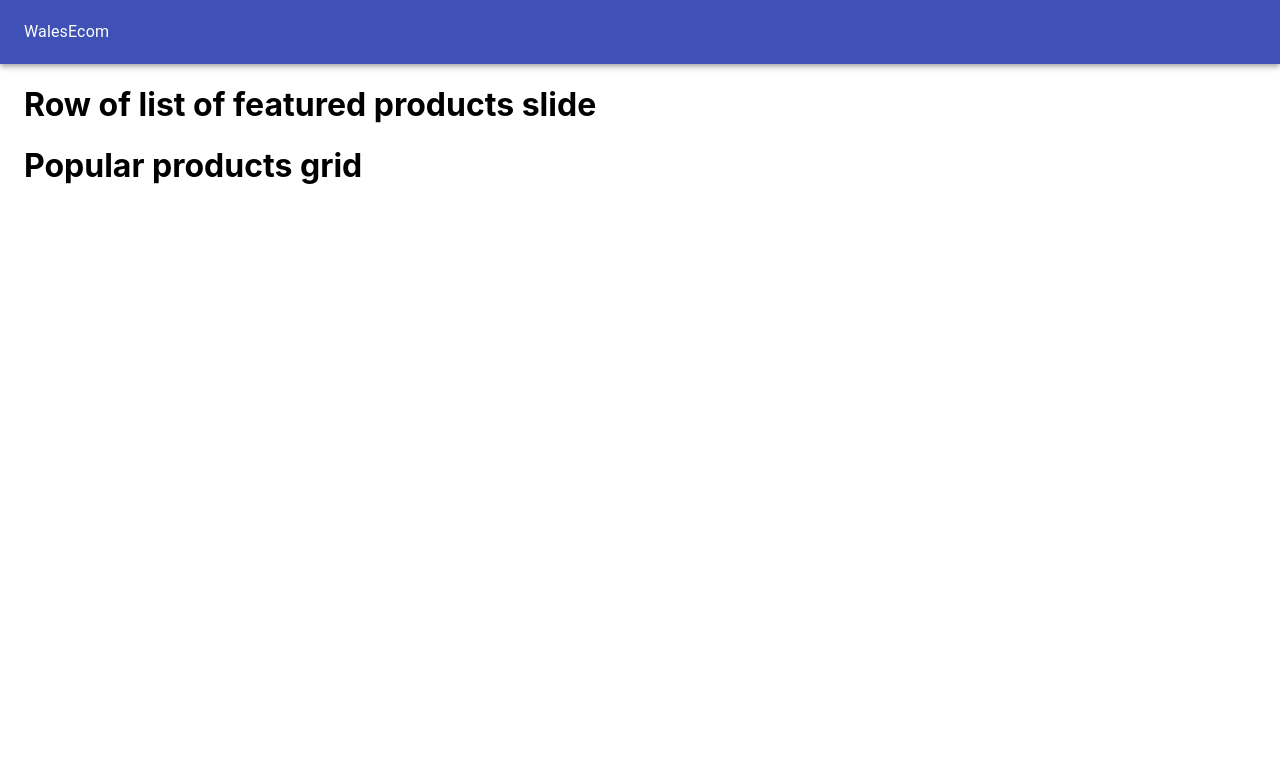
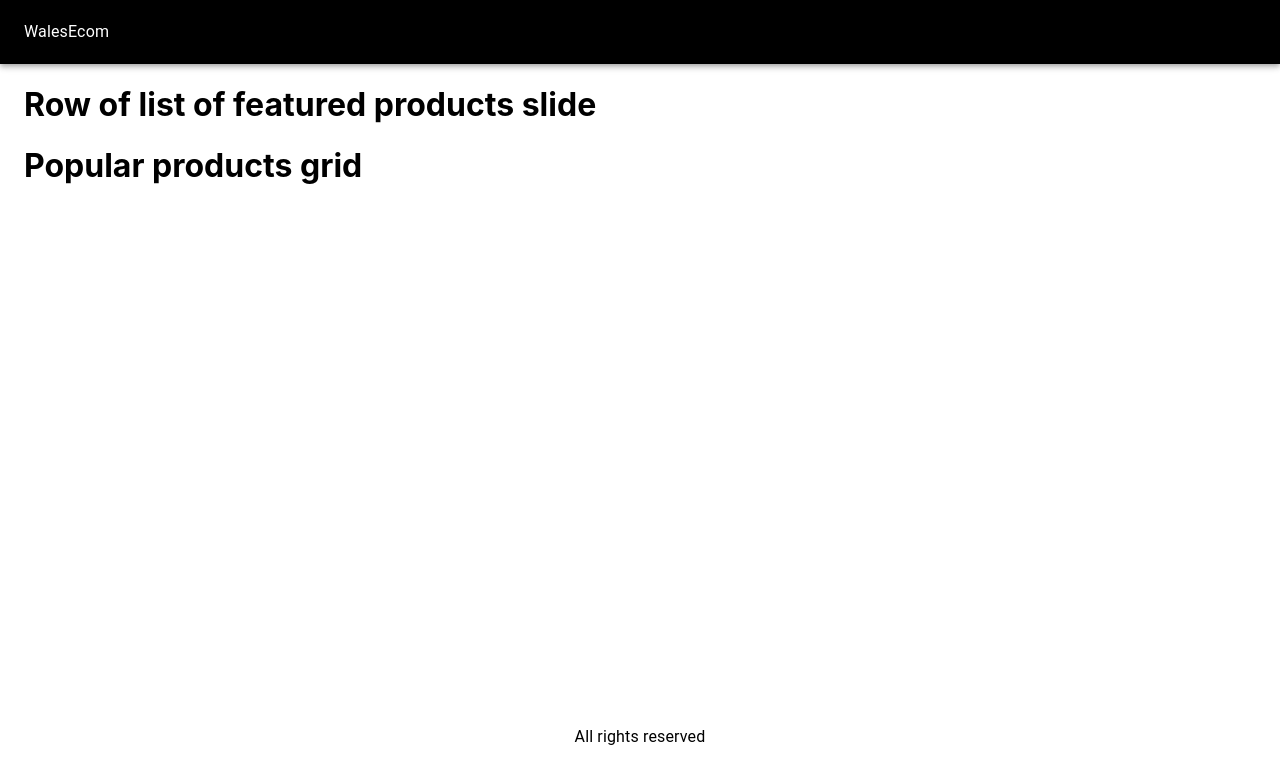
Before and after one commit to waleoxy/WalesEcom, a Next.js app: page / in a window 1280 px wide. Shown: the top 784 px of the page. Built offline with nearby package versions, Linux system fonts and the light colour scheme.

Commit message:
use of mui styles and preventing SSR styles

```diff
--- a/components/Layouts.js
+++ b/components/Layouts.js
@@ -1,19 +1,25 @@
 import { AppBar, Container, Toolbar, Typography } from "@material-ui/core";
 import Head from "next/head";
 import React from "react";
+import { myStyles } from "./utils/styles";
 
 function Layouts({ children }) {
+  const classes = myStyles();
+
   return (
     <div>
       <Head>
         <title>WalesEcom</title>
       </Head>
-      <AppBar position="static">
+      <AppBar position="static" className={classes.navbar}>
         <Toolbar>
           <Typography>WalesEcom</Typography>
         </Toolbar>
       </AppBar>
-      <Container>{children}</Container>
+      <Container className={classes.main}>{children}</Container>
+      <footer className={classes.footer}>
+        <Typography>All rights reserved</Typography>
+      </footer>
     </div>
   );
 }
--- /dev/null
+++ b/components/utils/styles.js
@@ -0,0 +1,17 @@
+import { makeStyles } from "@material-ui/core";
+
+export const myStyles = makeStyles({
+  navbar: {
+    backgroundColor: "#000000",
+    "& a": {
+      color: "ffffff",
+      marginLeft: 9,
+    },
+  },
+  main: {
+    height: "80vh",
+  },
+  footer: {
+    textAlign: "center",
+  },
+});
--- a/pages/_app.js
+++ b/pages/_app.js
@@ -1,7 +1,14 @@
-import '../styles/globals.css'
+import { useEffect } from "react";
+import "../styles/globals.css";
 
 function MyApp({ Component, pageProps }) {
-  return <Component {...pageProps} />
+  useEffect(() => {
+    const jssStyles = document.querySelector("#jss-server-side");
+    if (jssStyles) {
+      jssStyles.parentElement.removeChild(jssStyles);
+    }
+  }, []);
+  return <Component {...pageProps} />;
 }
 
-export default MyApp
+export default MyApp;
--- /dev/null
+++ b/pages/_document.js
@@ -0,0 +1,37 @@
+import { ServerStyleSheets } from "@material-ui/core/styles";
+import Document, { Head, Html, Main, NextScript } from "next/document";
+import React from "react";
+
+export default class MyDocument extends Document {
+  render() {
+    return (
+      <Html lang="en">
+        <Head></Head>
+        <body>
+          <Main />
+          <NextScript />
+        </body>
+      </Html>
+    );
+  }
+}
+MyDocument.getInitialProps = async (ctx) => {
+  const sheets = new ServerStyleSheets();
+  const originalRenderPage = ctx.renderPage;
+
+  ctx.renderPage = () => {
+    return originalRenderPage({
+      enhanceApp: (App) => (props) => sheets.collect(<App {...props} />),
+    });
+  };
+
+  const initialProps = await Document.getInitialProps(ctx);
+
+  return {
+    ...initialProps,
+    styles: [
+      React.Children.toArray(initialProps.styles),
+      sheets.getStyleElement(),
+    ],
+  };
+};
```
